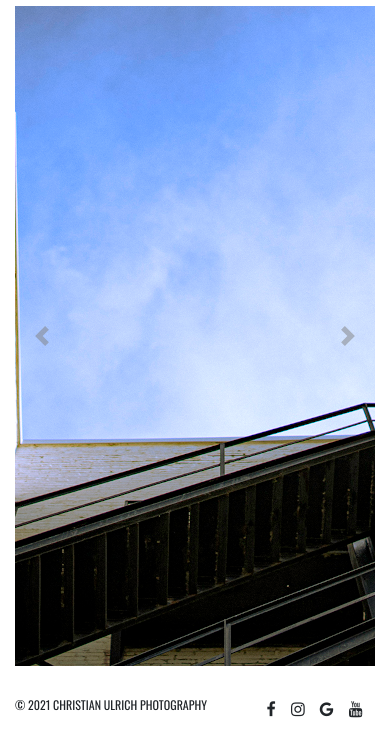
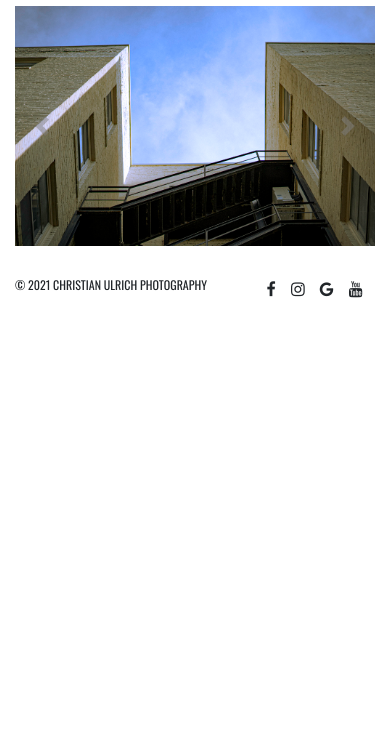
Before and after one commit to ZachDevNC/ChistiansPortfolioSite, a website: page work.html in a window 390 px wide. Shown: the part 122-878 px from the top of the page. After the commit the page ends 844 px from the top, so only its background shows below. Drawn offline with nearby package versions, Linux system fonts and the light colour scheme.

Commit message:
validated

```diff
--- a/css/styles.css
+++ b/css/styles.css
@@ -114,6 +114,10 @@ a, a:hover, a:focus, a:active, button{
         margin-right: 20px;
         margin-bottom: 20px;
 
+    }
+
+    .carousel-item {
+        height:240px !important;
     }
 }
 
@@ -236,7 +240,7 @@ button, input[type="submit"], input[type="reset"] {
 	outline: inherit;
 }
 .carousel-item {
-    /* width: 100%; width you want */
+    width: 100%;
     height: 660px; /*height you want*/
     overflow: hidden;
 }
@@ -250,8 +254,10 @@ button, input[type="submit"], input[type="reset"] {
 
 }
 
+
 #portrait1, #portrait2 {
-    object-fit: scale-down
+    object-fit: scale-down;
+    /* background-color: white; */
 }
 
 .site-footer{
--- a/work.html
+++ b/work.html
@@ -130,7 +130,7 @@
         <div class="container">
             <div class="row" >
                 <div class="col" id="copyright">
-                    <h8>&copy; 2021 Christian Ulrich Photography</h8>
+                    &copy; 2021 Christian Ulrich Photography
                 </div>
                 <ul class="footer-links">
                         <li>
```
Also changed, not shown: about.html (+2 -2 lines), index.html (+1 -1 lines), images/umbrella copy.jpg (deleted), 4 other files.
